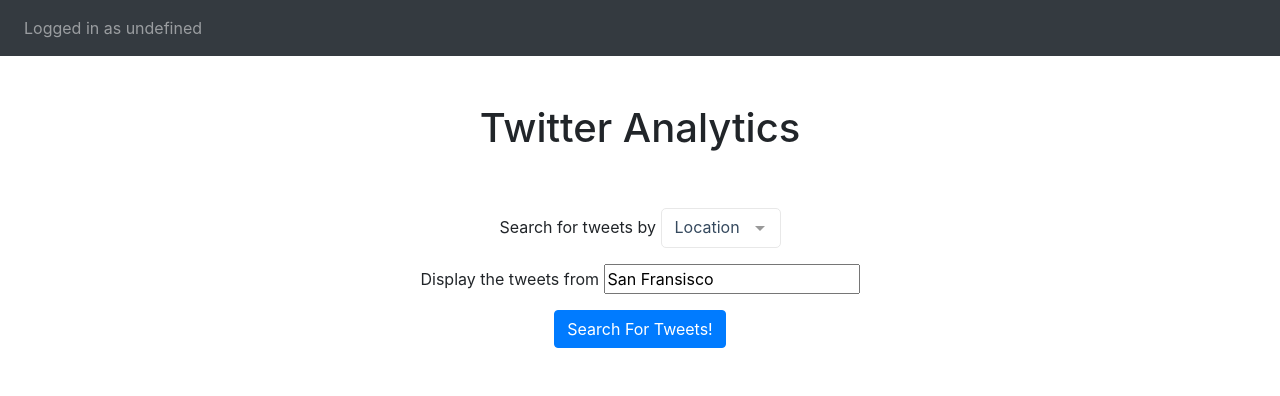
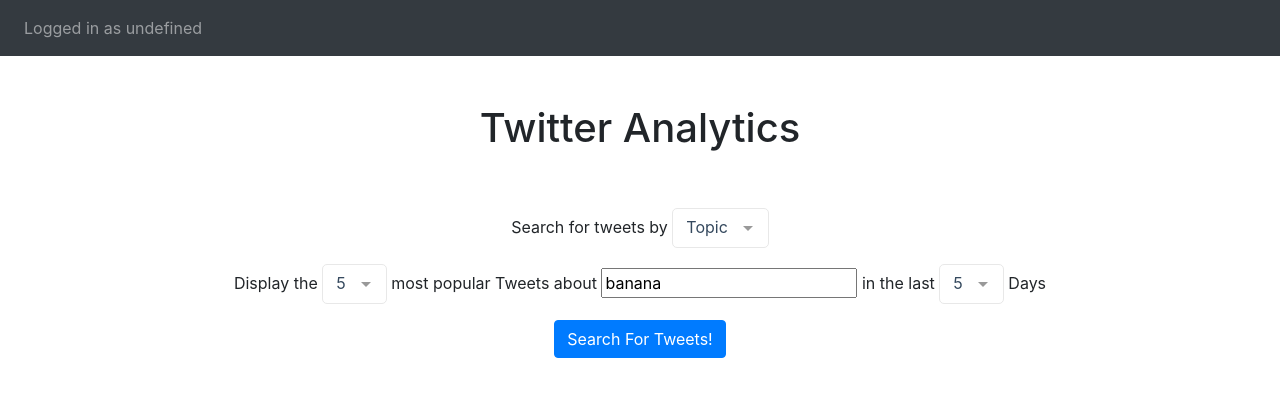
Before and after one commit to cen-3031-dev-team/cen3031, a Vue app: page / in a window 1280 px wide. Shown: the top 396 px of the page. Built offline with nearby package versions, Linux system fonts and the light colour scheme; no server answers; what vue-lodash would draw is missing.

Commit message:
Search by location at first because location doesn't work, but make it hit the right function

```diff
--- a/src/App.vue
+++ b/src/App.vue
@@ -163,8 +163,8 @@
 
             queryDays:          5,
             queryCount:         5,
-            queryString:        'San Fransisco',
-            queryType:          'Location',
+            queryString:        'banana',
+            queryType:          'Topic',
 
             typeOptions:        ['Location', 'Topic'],
             numOfDays:          ['1', '2', '3', '4', '5', '6', '7'],
@@ -227,7 +227,7 @@
     {
         getTweets()
         {
-            if (this.isLocationSearch) return this.getTopic()
+            if (this.isLocationSearch) return this.getLocation()
 
             if (this.isTopicSearch) return this.getTopic()
         },
```
